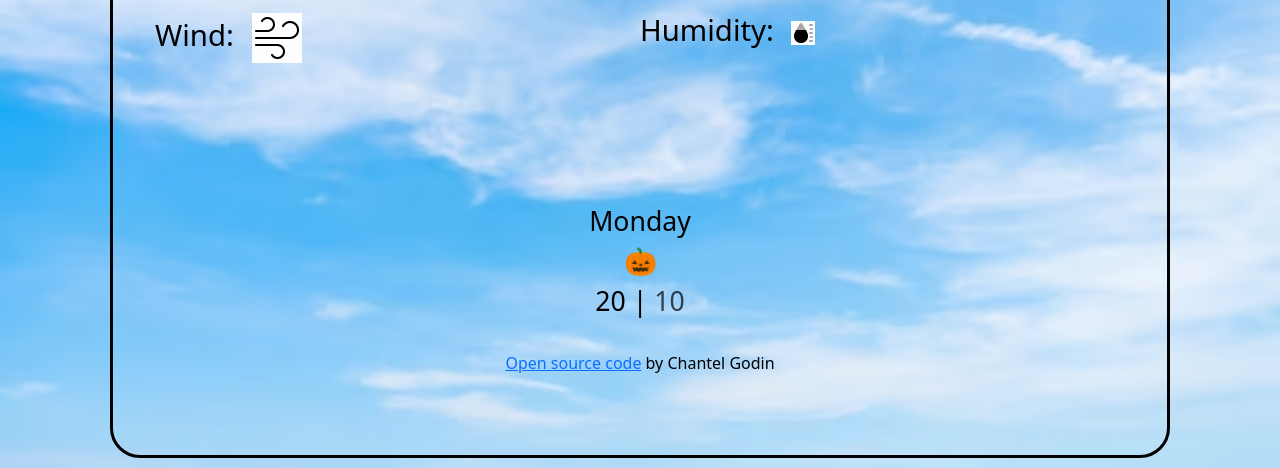
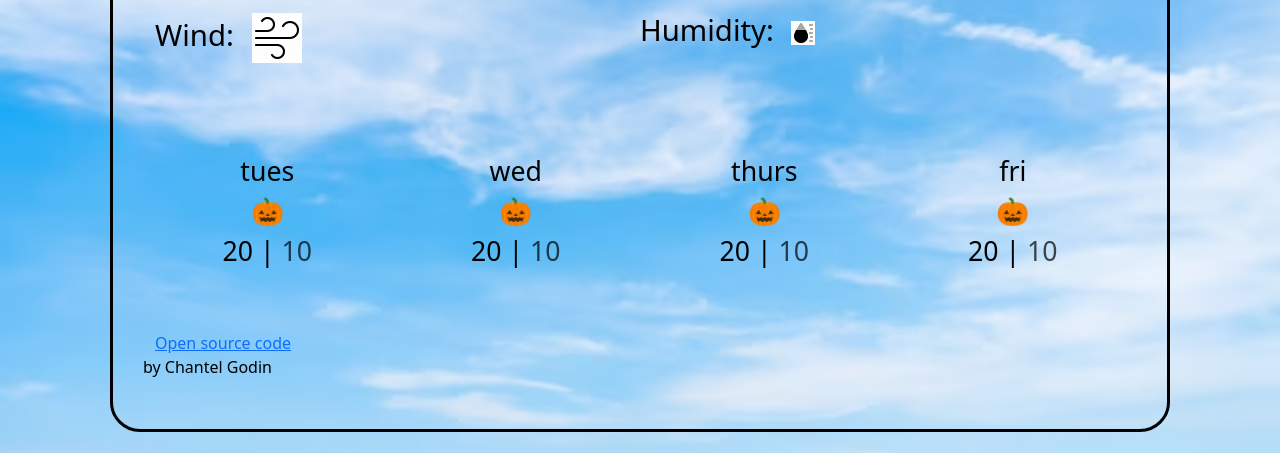
Before and after one commit to chantelephone/weather-app, a plain HTML site: page index.html in a window 1280 px wide. Shown: the part 347-815 px from the top of the page. Drawn offline with nearby package versions, Linux system fonts and the light colour scheme; a web font is replaced by a local one.

Commit message:
Dynamic HTML
Created dynamic HTML loop within JS code for forecast
created displayForecast function
with an array variables (days)
**concatenation**

week 8 lesson 4

Using dummy data to test format/functionality

```diff
--- a/index.html
+++ b/index.html
@@ -86,12 +86,8 @@
   </div>
 </div>
       <br />
-      <div class="weatherForecast">
-        <div class="row">
-          <div class="col col-forecastDate">Monday <br />
-            🎃<br/>
-           <span class="weatherForecastMax"> 20</span> |<span class="weatherForecastMin"> 10</span>
-          </div>
+      <div class="weatherForecast" id="forecast">
+
 
         </div>
       </span class="openSrc">
--- a/src/index.js
+++ b/src/index.js
@@ -43,6 +43,28 @@ let month = now.getMonth();
 let todaysDate = document.querySelector("#todays-date");
 todaysDate.innerHTML = `${day} | ${hour}:${minute}`;
 
+//Forecast
+
+function displayForecast() {
+  let forecastElement = document.querySelector("#forecast");
+  let days = ["tues", "wed", "thurs", "fri"];
+  forecastHTML = `<div class="row">`;
+
+  days.forEach(function (day) {
+    forecastHTML =
+      forecastHTML +
+      `
+    <div class="col col-forecastDate">${day} <br />
+            🎃<br/>
+           <span class="weatherForecastMax"> 20</span> |<span class="weatherForecastMin"> 10</span>
+          </div>
+          `;
+  });
+  forecastHTML = forecastHTML + `</div>`;
+  forecastElement.innerHTML = forecastHTML;
+}
+
+displayForecast();
 //Currrent Button and search bar
 
 //Search Bar
--- a/src/styles.css
+++ b/src/styles.css
@@ -122,7 +122,7 @@ button {
 }
 
 .weatherForecast {
-  margin-top: 100px;
+  margin-top: 50px;
   text-align: center;
   border: none;
   padding-bottom: 30px;
@@ -141,3 +141,7 @@ button {
 .weatherForecastMin {
   opacity: 70%;
 }
+
+.openSrc {
+  display: block;
+}
```
